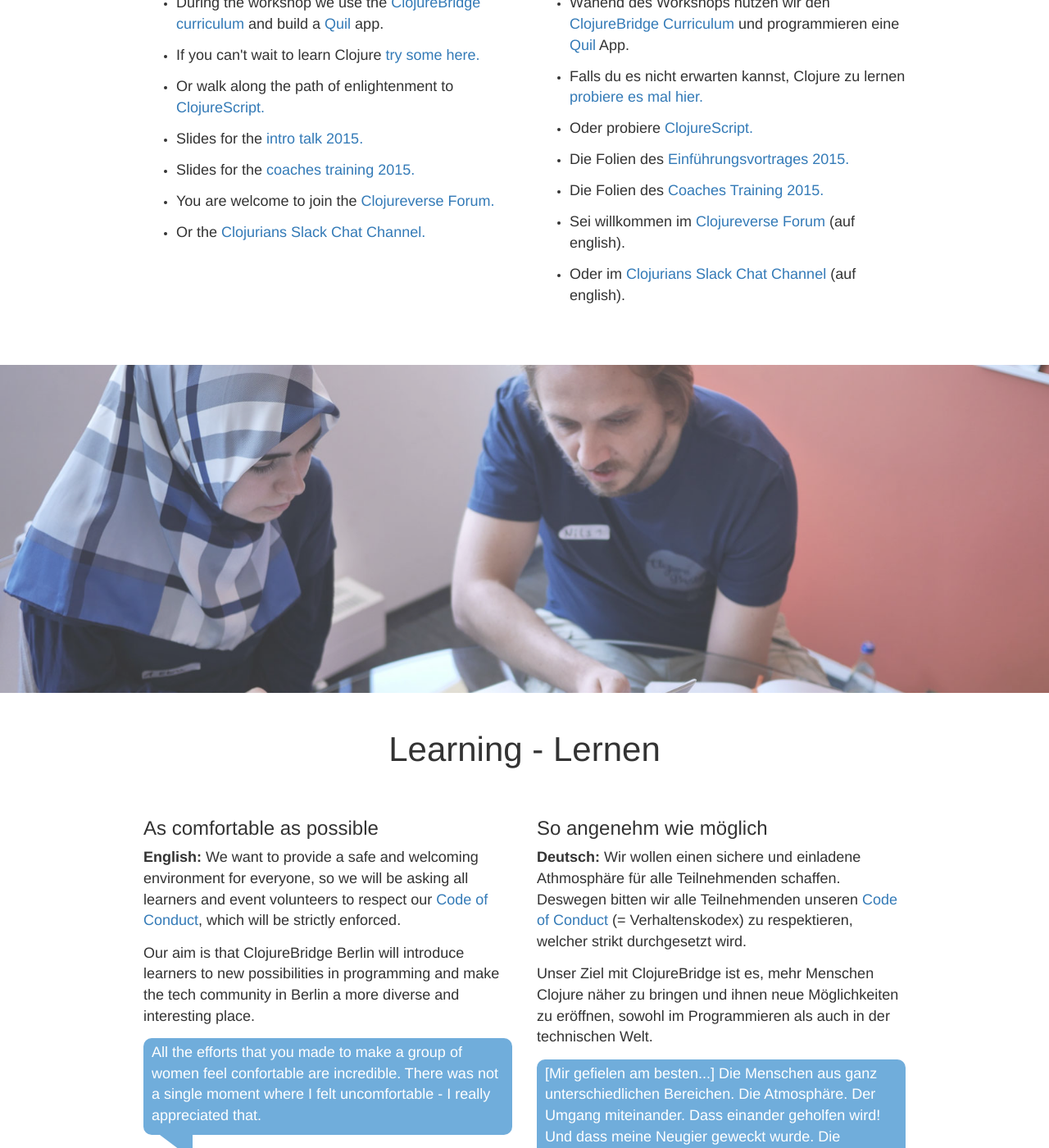
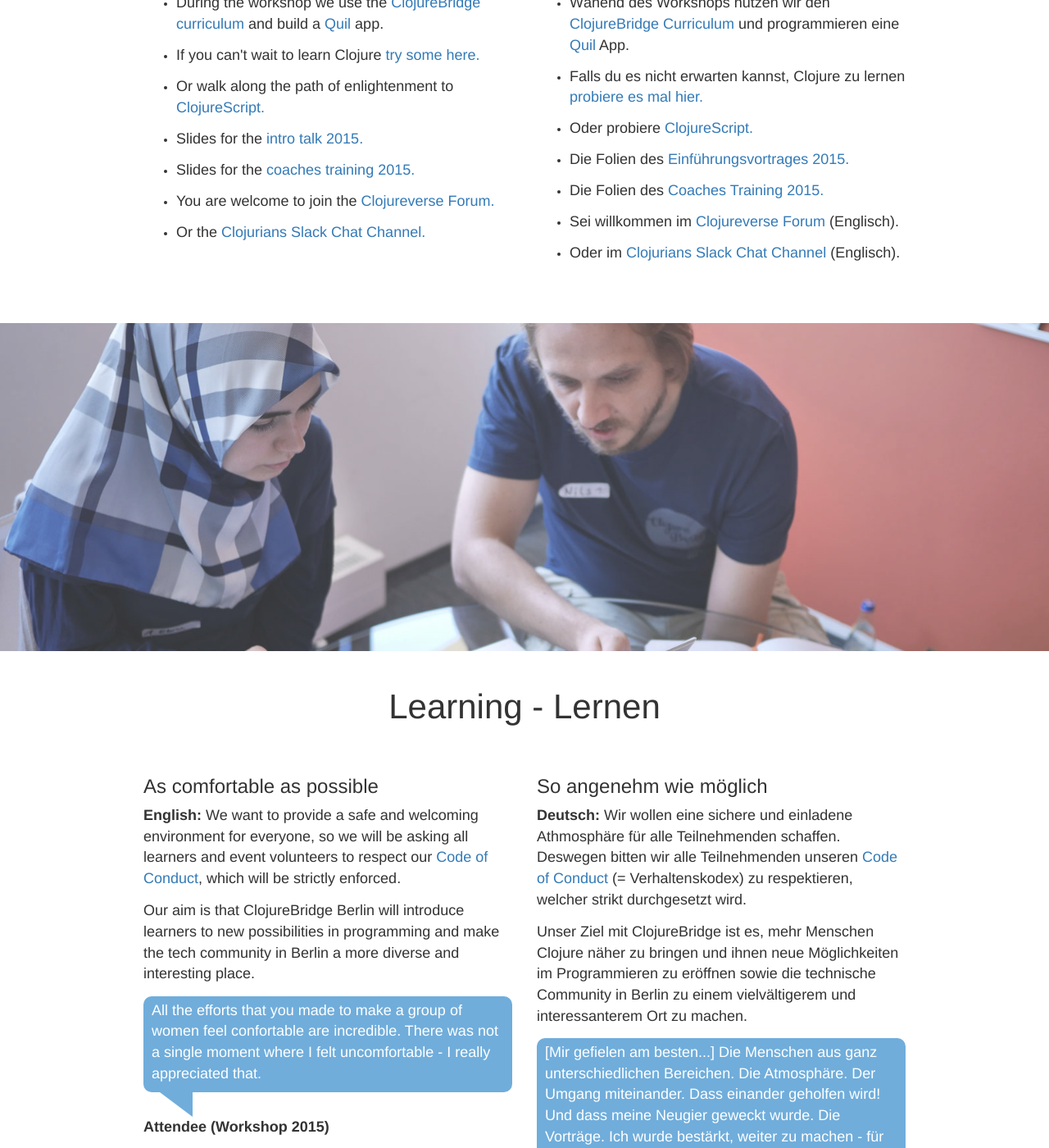
Before and after one commit to clojurebridge-berlin/clojurebridge-berlin.github.io, a Jekyll site: the page built from index.html, in a window 1280 px wide and 1400 px high, scrolled down 2482 px. Shown: the whole window at 82% size. Built offline with Jekyll 4.4.1, drawn with Linux system fonts in a browser that asks for light colours; some of the changed text lies outside the part shown.

Commit message:
Fix typos

```diff
--- a/index.html
+++ b/index.html
@@ -156,10 +156,10 @@
             </p>
           </li>
           <li>
-            <p>Sei willkommen im <a href="http://clojureverse.org/">Clojureverse Forum</a> (auf english).</p>
+            <p>Sei willkommen im <a href="http://clojureverse.org/">Clojureverse Forum</a> (Englisch).</p>
           </li>
           <li>
-            <p>Oder im <a href="http://clojurians.net/">Clojurians Slack Chat Channel</a> (auf english).</p>
+            <p>Oder im <a href="http://clojurians.net/">Clojurians Slack Chat Channel</a> (Englisch).</p>
           </li>
         </ul>
       </div>
@@ -191,8 +191,8 @@
       </div>
       <div class="col-md-6">
         <h3>So angenehm wie möglich</h3>
-        <p><b>Deutsch:</b> Wir wollen einen sichere und einladene Athmosphäre für alle Teilnehmenden schaffen. Deswegen bitten wir alle Teilnehmenden unseren <a href="http://berlincodeofconduct.org/">Code of Conduct</a> (= Verhaltenskodex) zu respektieren, welcher strikt durchgesetzt wird.</p>
-        <p>Unser Ziel mit ClojureBridge ist es, mehr Menschen Clojure näher zu bringen und ihnen neue Möglichkeiten zu eröffnen, sowohl im Programmieren als auch in der technischen Welt.</p>
+        <p><b>Deutsch:</b> Wir wollen eine sichere und einladene Athmosphäre für alle Teilnehmenden schaffen. Deswegen bitten wir alle Teilnehmenden unseren <a href="http://berlincodeofconduct.org/">Code of Conduct</a> (= Verhaltenskodex) zu respektieren, welcher strikt durchgesetzt wird.</p>
+        <p>Unser Ziel mit ClojureBridge ist es, mehr Menschen Clojure näher zu bringen und ihnen neue Möglichkeiten im Programmieren zu eröffnen sowie die technische Community in Berlin zu einem vielvältigerem und interessanterem Ort zu machen.</p>
         <p class="quote"> [Mir gefielen am besten...] Die Menschen aus ganz unterschiedlichen Bereichen. Die Atmosphäre. Der Umgang miteinander. Dass einander geholfen wird! Und dass meine Neugier geweckt wurde. Die Vorträge. Ich wurde bestärkt, weiter zu machen - für mich als Frau total super!!</p>
         <div class="triangle"></div>
         <p><b>Teilnehmerin (Workshop 2015)</b></p>
```
Also changed, not shown: other parts of index.html (+1 -1 lines).
